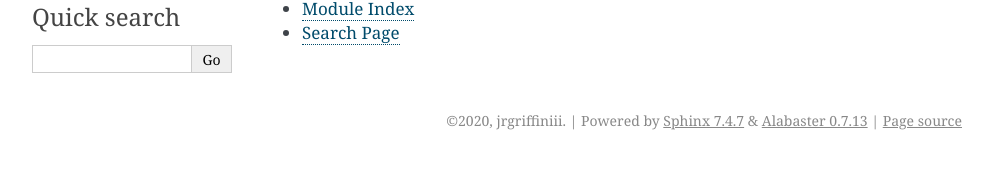
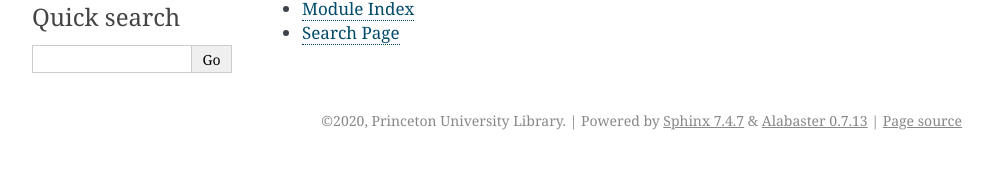
Before and after one commit to jrgriffiniii/dspace-python, a Sphinx documentation site: the page built from source/index.rst, in a window 1280 px wide. Shown: the part 245-414 px from the top of the page, without its empty margins (148-1141 px from the left). Built offline with Sphinx 7.4.7, drawn with Linux system fonts in a browser that asks for light colours.

```diff
--- a/source/conf.py
+++ b/source/conf.py
@@ -18,8 +18,8 @@
 # -- Project information -----------------------------------------------------
 
 project = 'dspace-python'
-copyright = '2020, jrgriffiniii'
-author = 'jrgriffiniii'
+copyright = '2020, Princeton University Library'
+author = 'Princeton University Library'
 
 
 # -- General configuration ---------------------------------------------------
```
Also changed, not shown: README.md (+1 -1 lines).
